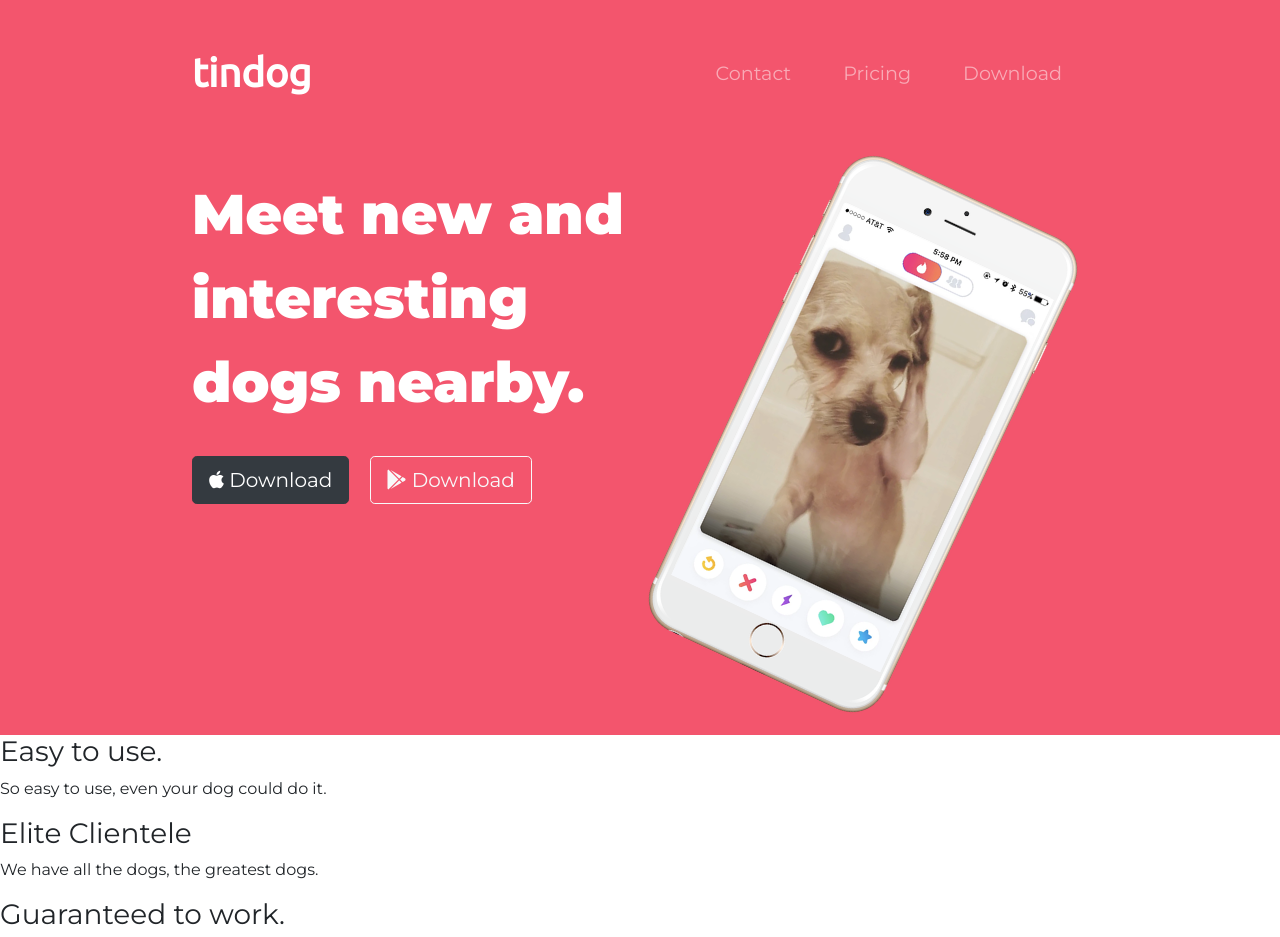
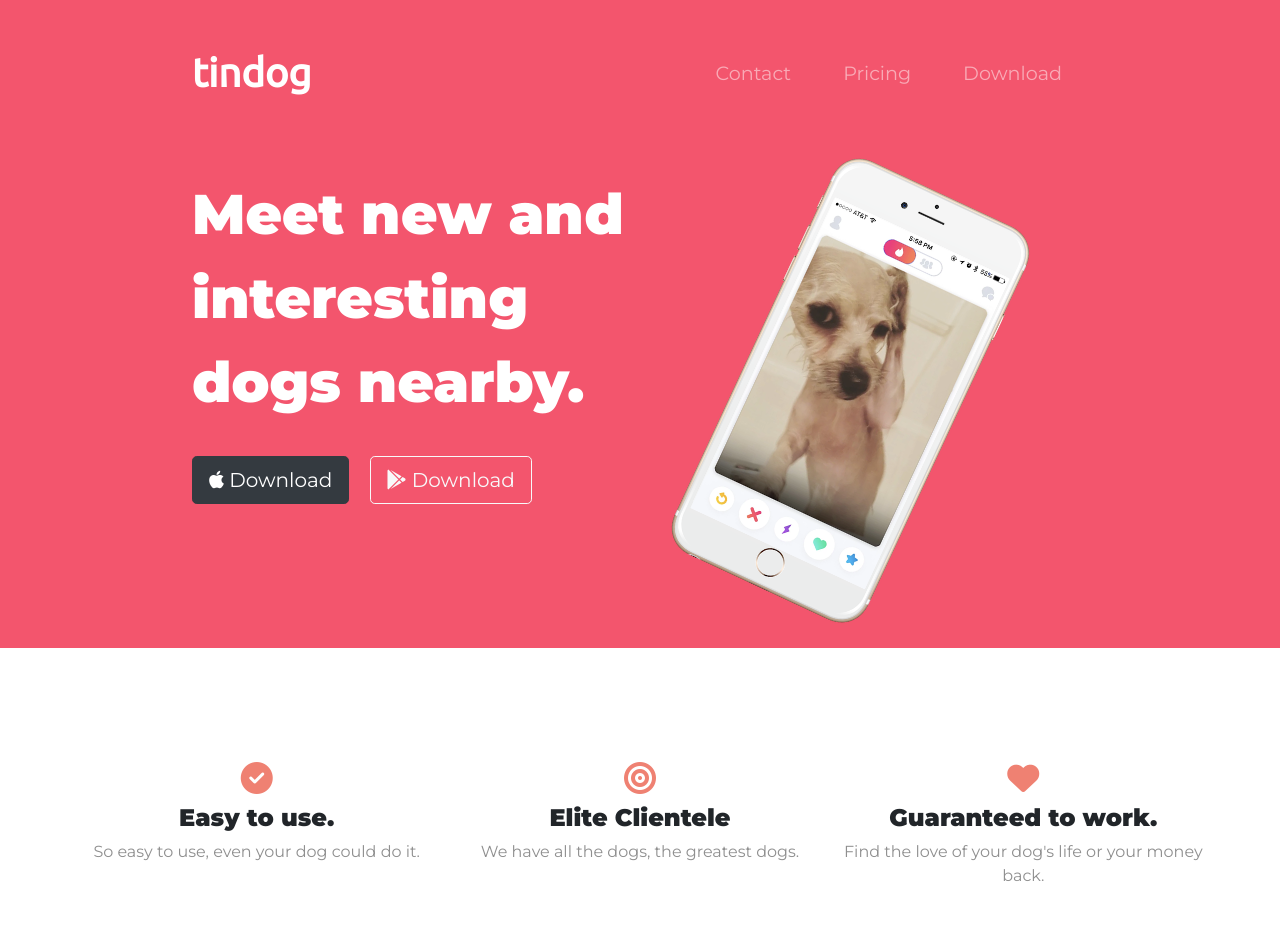
Before and after one commit to mikaelaliwanag/Landing-page-TinDog, a plain HTML site: page index.html in a window 1280 px wide. Shown: the top 937 px of the page. Drawn offline with nearby package versions, Linux system fonts and the light colour scheme.

Commit message:
Styled features section. Added icons on feature items.

```diff
--- a/css/styles.css
+++ b/css/styles.css
@@ -1,6 +1,23 @@
 body {
     font-family: 'Montserrat', sans-serif;
 }
+
+h1 {
+    font-family: 'Montserrat', sans-serif;
+    font-size: 3.5rem;
+    font-weight: 900;
+    line-height: 1.5;
+ }
+
+ h3 {
+     font-family: 'Montserrat', sans-serif;
+     font-size: 1.5rem;
+     font-weight: bold;
+ }
+
+ p {
+     color: #8f8f8f;
+ }
 
 #title {
    background-color: #f3556d;
@@ -30,14 +47,6 @@ body {
     font-size: 1.2rem;
 }
 
-/**** Cover ****/
-h1 {
-   font-family: 'Montserrat', sans-serif;
-   font-size: 3.5rem;
-   font-weight: 900;
-   line-height: 1.5;
-}
-
 /**** Download Buttons ****/
 
 .download-btn {
@@ -47,7 +56,26 @@ h1 {
 /* Title Image */
 
 .title-img {
-    width: 60%;
+    width: 50%;
     transform: rotate(25deg);
-    margin-left: 18%;
+    margin-left: 20%;
 }
+
+/* Features section  */
+
+#features {
+    margin: 5rem;
+    text-align: center;
+}
+ .feature-item {
+    padding: 1.5rem 0;
+ }
+
+.fas {
+    color: #ef8172;
+    padding: 10px 0;
+}
+
+.fas:hover {
+    color: #f34660;
+}
--- a/index.html
+++ b/index.html
@@ -71,16 +71,27 @@
   <!-- Features -->
 
   <section id="features">
+    <div class="row">
 
+      <div class="col-lg-4 feature-item">
+        <i class="fas fa-check-circle fa-2x"></i>
         <h3>Easy to use.</h3>
         <p>So easy to use, even your dog could do it.</p>
+      </div>
 
+      <div class="col-lg-4 feature-item">
+        <i class="fas fa-bullseye fa-2x"></i>
         <h3>Elite Clientele</h3>
         <p>We have all the dogs, the greatest dogs.</p>
+      </div>
 
+      <div class="col-lg-4 feature-item">
+        <i class="fas fa-heart fa-2x"></i>
         <h3>Guaranteed to work.</h3>
         <p>Find the love of your dog's life or your money back.</p>
+      </div>
 
+    </div>
   </section>
 
 
```
Lines whose indentation alone changed are shown as unchanged.
